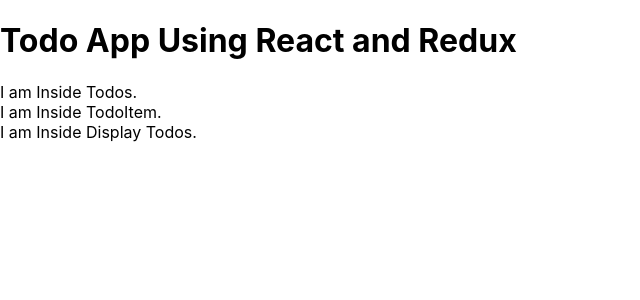
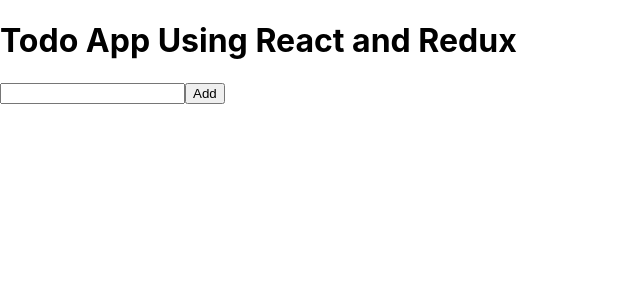
Before and after one commit to ashsachan/P2-Todo-React-Redux-App, a React (Create React App) app: page / in a window 1280 px wide. Shown: the top 300 px of the page, without its empty margins (0-640 px from the left). Built offline with nearby package versions, Linux system fonts and the light colour scheme.

Commit message:
Commit 03: Add Item Working with Redux States.

```diff
--- a/src/components/DisplayTodos.js
+++ b/src/components/DisplayTodos.js
@@ -2,7 +2,7 @@
 
 const DisplayTodos = () => {
   return <div>
-    I am Inside Display Todos.
+
   </div>;
 };
 
--- a/src/components/TodoItem.js
+++ b/src/components/TodoItem.js
@@ -2,7 +2,7 @@
 
 const TodoItem = () => {
   return <div>
-    I am Inside TodoItem.
+
   </div>;
 };
 
--- a/src/components/Todos.js
+++ b/src/components/Todos.js
@@ -1,11 +1,57 @@
-import React from "react";
-import TodoItem from "./TodoItem";
+import React, { useState } from "react";
+import { connect } from "react-redux";
+import { addTodos } from "../redux/reducer";
 
-const Todos = () => {
-  return <div>
-      I am Inside Todos.
-      <TodoItem/>
-  </div>;
+const mapStateToProps = (state) => {
+  return {
+    todos: state,
+  };
 };
 
-export default Todos;
+const mapDispatchToProps = (dispatch) => {
+  return {
+    addTodo: (obj) => dispatch(addTodos(obj)),
+  };
+};
+
+const Todos = (props) => {
+  const [todo, setTodo] = useState("");
+
+  const handleChange = (e) => {
+    setTodo(e.target.value);
+  };
+
+  console.log("props from store", props);
+
+  return (
+    <div className="addTodos">
+      <input
+        type="text"
+        onChange={(e) => handleChange(e)}
+        className="todo-input"
+        value={todo}
+      />
+      <button
+        className="add-btn"
+        onClick={() =>
+          props.addTodo({
+            id: Math.floor(Math.random() * 1000),
+            item: todo,
+            completed: false,
+          })
+        }
+      > Add
+      </button>
+
+      <br />
+
+      <ui>
+        {props.todos.map((item) => {
+          return <li key={item.id}> {item.item}</li>;
+        })}
+      </ui>
+    </div>
+  );
+};
+
+export default connect(mapStateToProps, mapDispatchToProps)(Todos);
--- a/src/index.js
+++ b/src/index.js
@@ -1,17 +1,16 @@
-import React from 'react';
-import ReactDOM from 'react-dom/client';
-import './index.css';
-import App from './App';
-import reportWebVitals from './reportWebVitals';
+import React from "react";
+import ReactDOM from "react-dom";
+import "./index.css";
+import App from "./App";
+import { Provider } from "react-redux";
+import store from "./redux/store";
 
-const root = ReactDOM.createRoot(document.getElementById('root'));
-root.render(
+
+ReactDOM.render(
   <React.StrictMode>
-    <App />
-  </React.StrictMode>
+    <Provider store={store}>
+      <App />
+    </Provider>
+  </React.StrictMode>,
+  document.getElementById("root")
 );
-
-// If you want to start measuring performance in your app, pass a function
-// to log results (for example: reportWebVitals(console.log))
-// or send to an analytics endpoint. Learn more: https://bit.ly/CRA-vitals
-reportWebVitals();
--- a/src/redux/reducer.js
+++ b/src/redux/reducer.js
@@ -0,0 +1,20 @@
+import { createSlice } from "@reduxjs/toolkit";
+
+const initialState = [];
+
+const addTodoReducer = createSlice({
+  name: "todos",
+  initialState,
+  reducers: {
+    //here we will write our reducer
+
+    //Adding todos
+    addTodos: (state, action) => {
+      state.push(action.payload);
+      return state;
+    },
+}
+})
+
+export const { addTodos, } = addTodoReducer.actions;
+export const reducer = addTodoReducer.reducer;
--- a/src/redux/store.js
+++ b/src/redux/store.js
@@ -0,0 +1,8 @@
+import { configureStore } from "@reduxjs/toolkit";
+import { reducer } from "./reducer";
+
+const store = configureStore({
+  reducer: reducer,
+});
+
+export default store;
```
